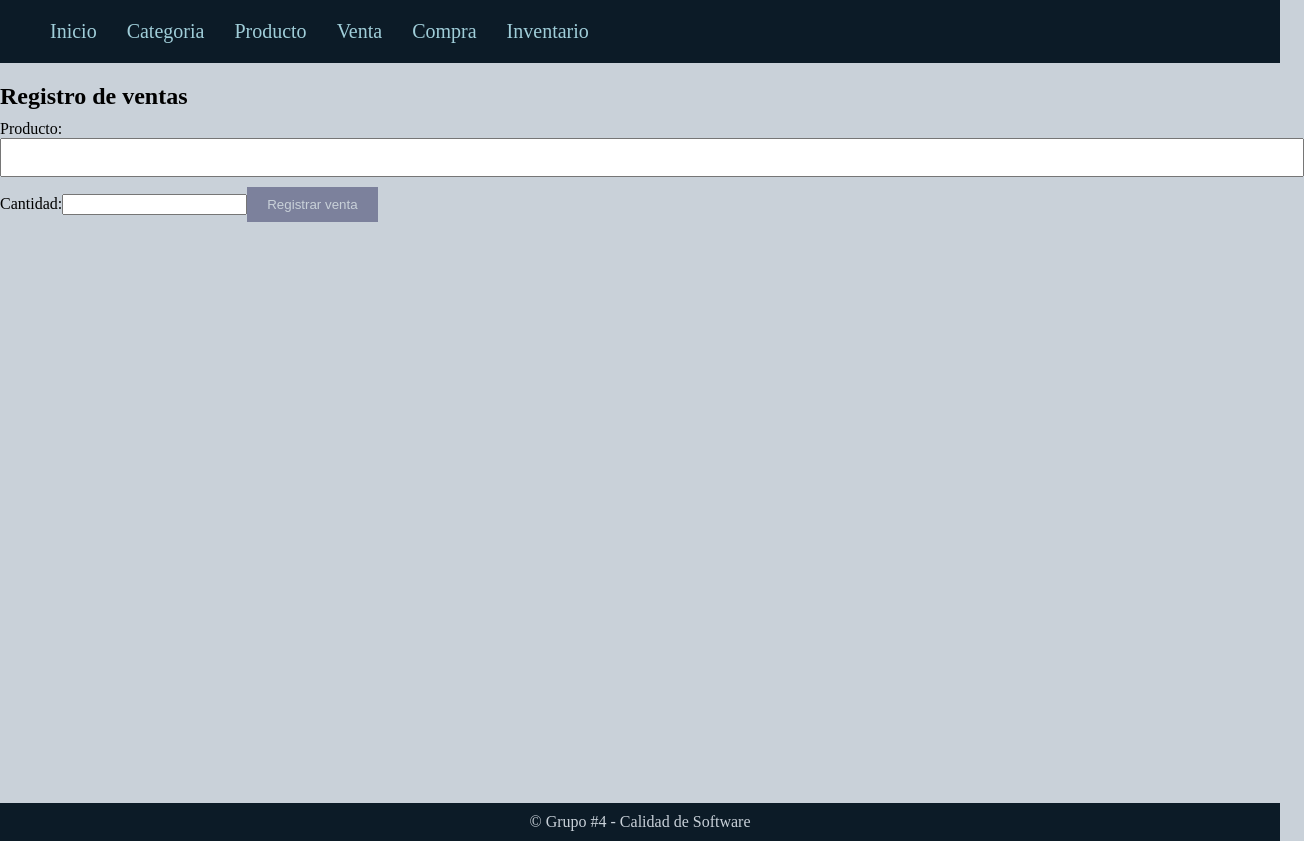
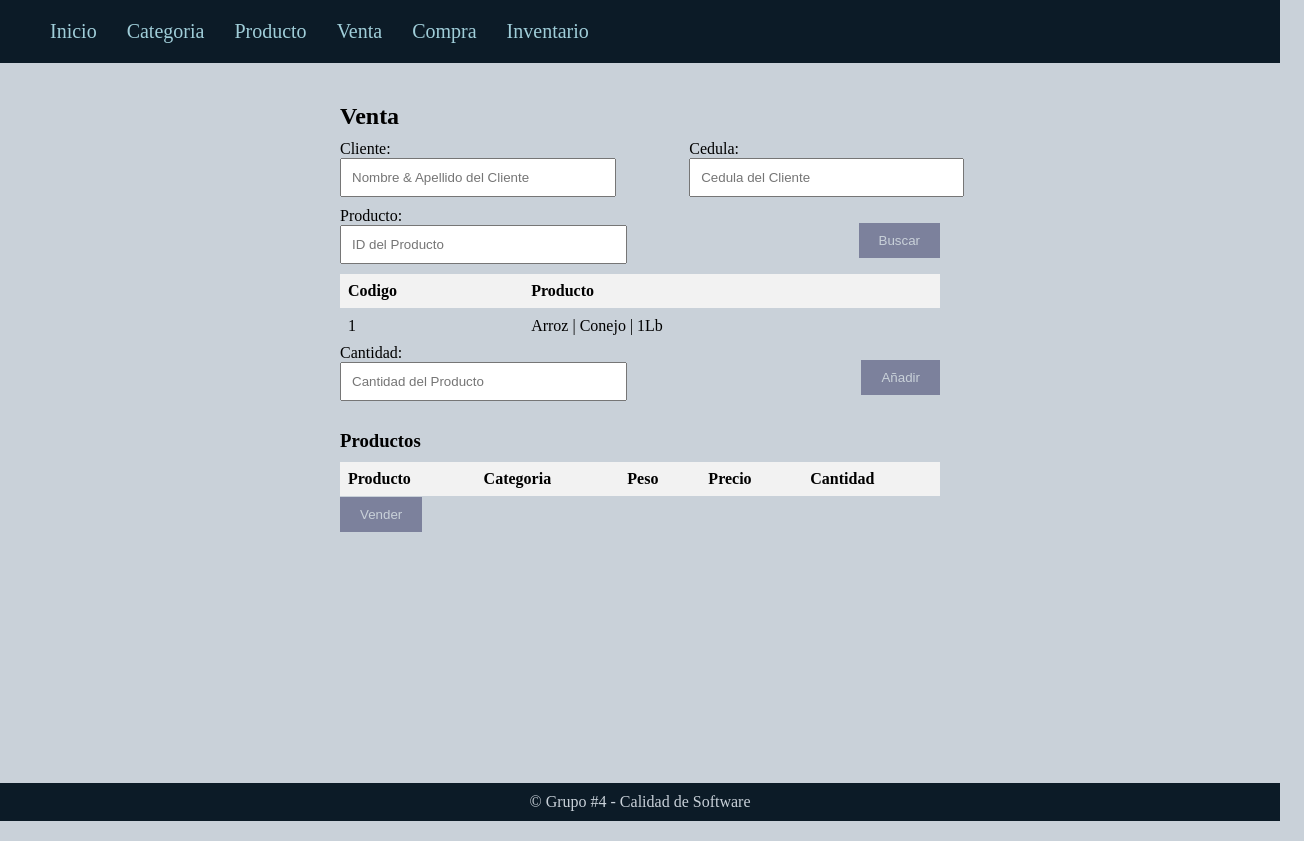
Before and after one commit to JOSENAVAS46/CDS-TALLER7, a Next.js app: page /venta in a window 1280 px wide. Shown: the whole page, 1304 px wide, since content can reach past the window. Built offline with nearby package versions, Linux system fonts and the light colour scheme.

Commit message:
Mejora del Visual de Venta

```diff
--- a/pages/categoria.js
+++ b/pages/categoria.js
@@ -16,10 +16,9 @@ export default function Categoria() {
   return (
     <main>
       <div style={{ maxWidth: '600px', margin: '0 auto', padding: '20px' }}>
-        <h2>Gestión de Categorías</h2>
-
-        <h3>Nueva Categoría</h3>
+        <h2>Registrar Categoría</h2>
         <form onSubmit={agregarCategoria}>
+          <label htmlFor="nombre">Nombre:
             <input
               type="text"
               placeholder="Nombre de la categoría"
@@ -27,6 +26,7 @@ export default function Categoria() {
               onChange={(e) => setNombre(e.target.value)}
               required
             />
+          </label>
           <button type="submit">Agregar</button>
         </form>
 
--- a/pages/venta.js
+++ b/pages/venta.js
@@ -1,36 +1,110 @@
 import { useState } from 'react';
 
 const Ventas = () => {
-  const [producto, setProducto] = useState('');
+  const [nombreCliente, setNombreCliente] = useState('');
+  const [cedulaCliente, setCedulaCliente] = useState('');
+  const [Cliente, setCliente] = useState([]);
+  const [idProducto, setIdProducto] = useState('');
   const [cantidad, setCantidad] = useState('');
+  const [lstProductos, setLstProductos] = useState([]);
+  const [precioTotal, setPrecioTotal] = useState('');
 
-  const handleProductoChange = (event) => {
-    setProducto(event.target.value);
-  };
+  function agregarVenta(event) {
+    event.preventDefault();
 
-  const handleCantidadChange = (event) => {
-    setCantidad(event.target.value);
-  };
+    if (producto.trim() !== '' && cantidad.trim() !== '') {
+      setProducto([...producto, { producto, cantidad }]);
+      setProducto('');
+      setCantidad('');
+    }
 
-  const handleVentaSubmit = (event) => {
-    event.preventDefault();
-    // Lógica para registrar la venta y actualizar el stock
   };
 
   return (
     <main>
-      <h2>Registro de ventas</h2>
-      <form onSubmit={handleVentaSubmit}>
-        <label>
-          Producto:
-          <input type="text" value={producto} onChange={handleProductoChange} />
-        </label>
-        <label>
-          Cantidad:
-          <input type="number" value={cantidad} onChange={handleCantidadChange} />
-        </label>
-        <button type="submit">Registrar venta</button>
-      </form>
+      <div style={{ maxWidth: '600px', margin: '0 auto', padding: '20px' }}>
+        <h2>Venta</h2>
+        <form onSubmit={agregarVenta}>
+          <div style={{ display: 'flex', alignItems: 'center', justifyContent: 'space-between' }}>
+            <label htmlFor="nombreCliente">Cliente:
+              <input
+                type="text"
+                placeholder="Nombre & Apellido del Cliente"
+                value={nombreCliente}
+                onChange={(e) => setNombreCliente(e.target.value)}
+                required
+              />
+            </label>
+            <label htmlFor="cedulaCliente">Cedula:
+              <input
+                type="text"
+                placeholder="Cedula del Cliente"
+                value={cedulaCliente}
+                onChange={(e) => setCedulaCliente(e.target.value)}
+                required
+              />
+            </label>
+          </div>
+          <div style={{ display: 'flex', alignItems: 'center', justifyContent: 'space-between' }}>
+            <label htmlFor="producto">Producto:
+              <input
+                type="text"
+                placeholder="ID del Producto"
+                value={idProducto}
+                onChange={(e) => setIdProducto(e.target.value)}
+                required
+              />
+            </label>
+            <button type="button">Buscar</button>
+          </div>
+          <div>
+            <table>
+              <thead>
+                <tr>
+                  <th>Codigo</th>
+                  <th>Producto</th>
+                </tr>
+              </thead>
+              <tbody>
+                  <tr>
+                    <td>1</td>
+                    <td>Arroz | Conejo | 1Lb</td>
+                  </tr>
+              </tbody>
+            </table>
+          </div>
+          <div style={{ display: 'flex', alignItems: 'center', justifyContent: 'space-between' }}>
+            <label htmlFor="cantidad">Cantidad:
+              <input
+                type="text"
+                placeholder="Cantidad del Producto"
+                value={cantidad}
+                onChange={(e) => setCantidad(e.target.value)}
+                required
+              />
+            </label>
+            <button type="button">Añadir</button>
+          </div>
+          <h3>Productos</h3>
+          <table>
+            <thead>
+              <tr>
+                <th>Producto</th>
+                <th>Categoria</th>
+                <th>Peso</th>
+                <th>Precio</th>
+                <th>Cantidad</th>
+              </tr>
+            </thead>
+            <tbody>
+
+            </tbody>
+          </table>
+
+          <button type="submit">Vender</button>
+        </form>
+
+      </div>
     </main>
   );
 };
--- a/styles/globals.css
+++ b/styles/globals.css
@@ -7,7 +7,6 @@ main{
   min-height: 90vh;
 }
 
-/* Categorias   */
 .container {
   margin-top: 50px;
   width: 600px;
```
Also changed, not shown: pages/producto.js (+13 -0 lines). Lines whose indentation alone changed are shown as unchanged.
